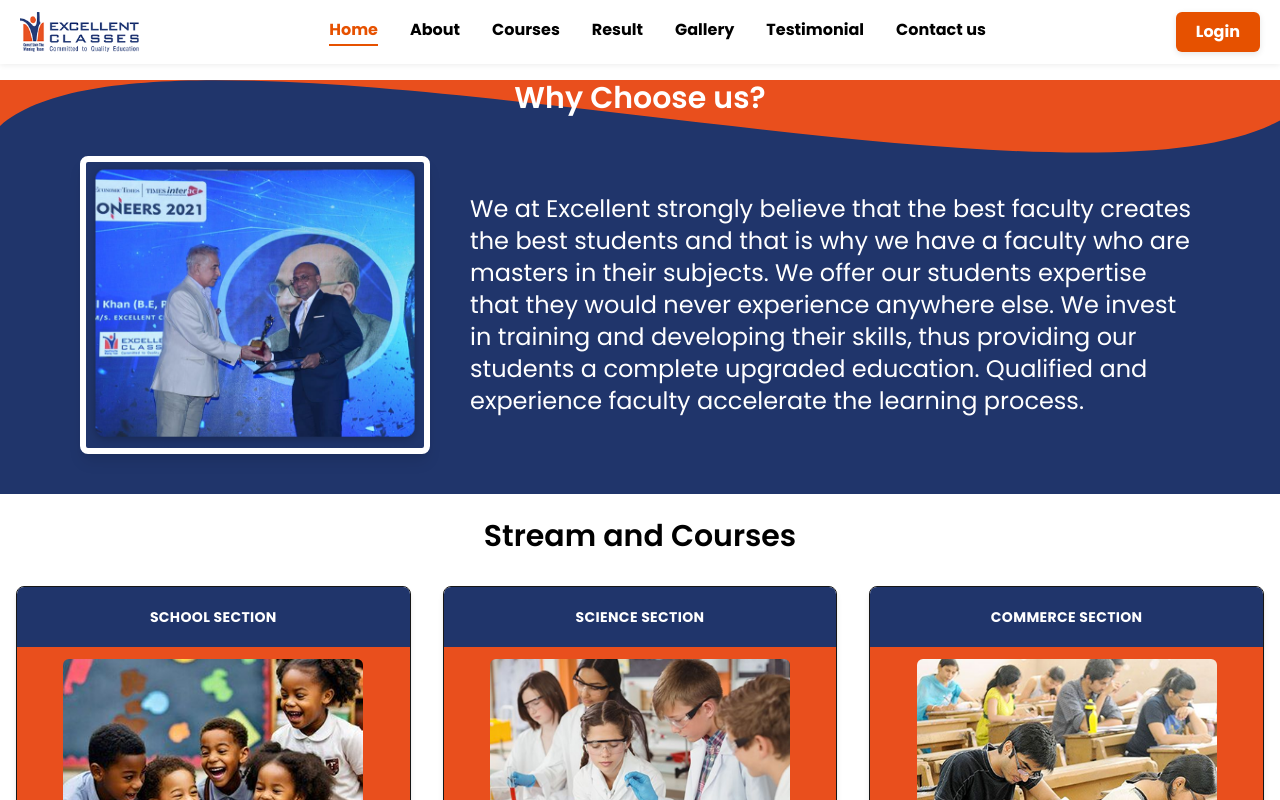
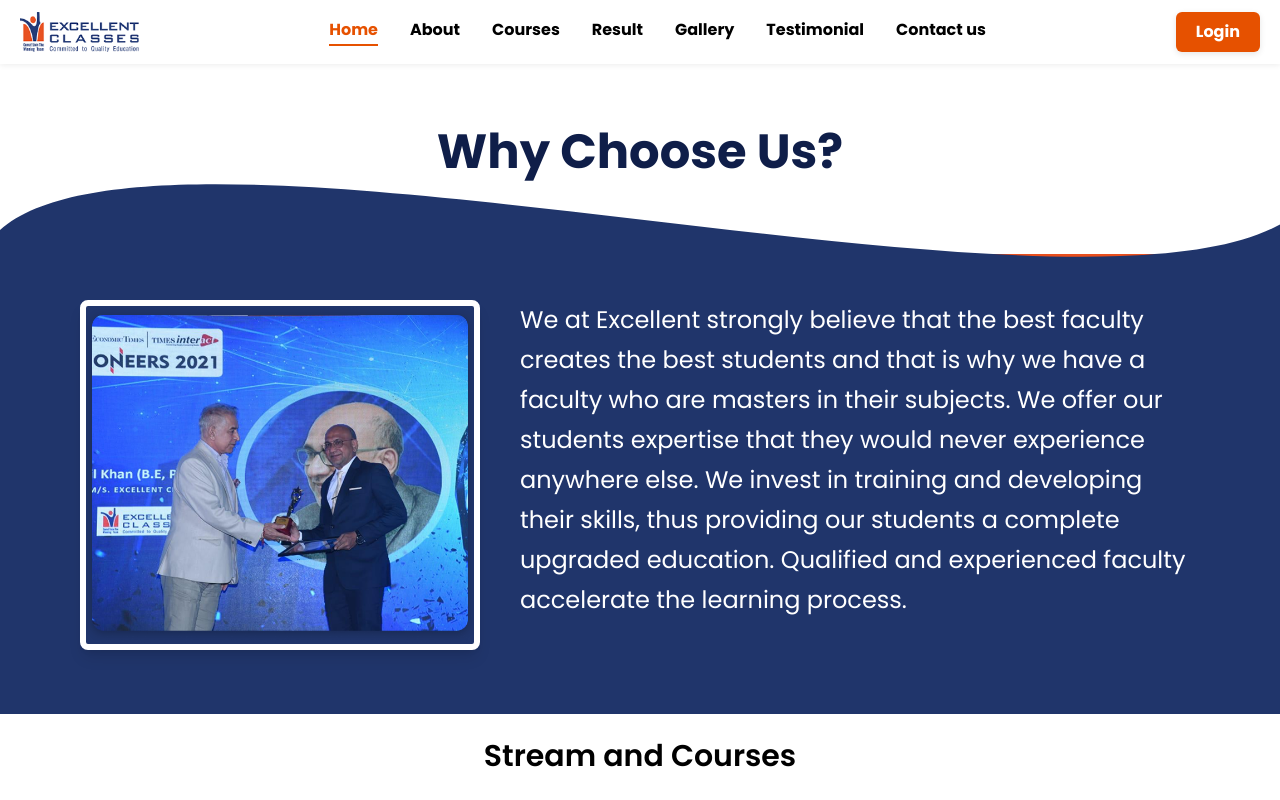
Before and after one commit to dev-nexcore/excellent_class_User, a Next.js app: page / in a window 1280 px wide. Shown: the top 800 px of the page. Built offline with nearby package versions, Linux system fonts and the light colour scheme.

Commit message:
done-by-home-page

```diff
--- a/src/app/layout.jsx
+++ b/src/app/layout.jsx
@@ -3,7 +3,7 @@ import { Geist_Mono } from "next/font/google";
 import "./globals.css";
 import Navbar from "@/components/common/Navbar";
 import Footer from "@/components/common/Footer"; // ✅ Make sure this is correct
-import BreadCrumbs from "@/components/breadCrumbs/BreadCrumbs";
+import BreadCrumbs from "@/components/breadCrumbs/breadCrumbs";
 const inter = Inter({
   variable: "--font-sans",
   subsets: ["latin"],
--- a/src/app/page.jsx
+++ b/src/app/page.jsx
@@ -1,7 +1,5 @@
 import Footer from "@/components/common/Footer";
 import Navbar from "@/components/common/Navbar";
-import ContactUs from "@/components/home/ContactUs";
-import ContactCards from "@/components/home/ContactUs";
 import ExamSection from "@/components/home/stream2";
 import StreamAndCourses from "@/components/home/streamandcourses";
 import WhyChooseUs from "@/components/home/whychooseus";
--- a/src/components/home/stream2.jsx
+++ b/src/components/home/stream2.jsx
@@ -10,14 +10,14 @@ export default function ExamSection() {
       image: "/Home/Rectangle 34.png",
       desc: "NEET, JEE ( M ), MHT-CET",
       direction: "left",
-      link: "/",
+      link: "/courses",
     },
     {
       title: "COMPETITIVE EXAMS",
       image: "/Home/Rectangle 35.png",
       desc: "CA Foundation",
       direction: "right",
-      link: "/",
+      link: "/courses",
     },
   ];
 
--- a/src/components/home/streamandcourses.jsx
+++ b/src/components/home/streamandcourses.jsx
@@ -16,13 +16,13 @@ export default function StreamAndCourses() {
       title: "SCIENCE SECTION",
       image: "/Home/Rectangle 24.png",
       desc: "XI & XII & Entrance",
-      link: "/college",
+      link: "/school",
     },
     {
       title: "COMMERCE SECTION",
       image: "/Home/Rectangle 23.png",
       desc: "XI, XII, F.Y to T.Y.B.Com, BMS, BAF",
-      link: "/class",
+      link: "/school",
     },
   ];
 
--- a/src/components/home/whychooseus.jsx
+++ b/src/components/home/whychooseus.jsx
@@ -1,47 +1,74 @@
 "use client";
 import Image from "next/image";
-import React from "react";
+import React, { useRef } from "react";
+import { motion, useInView } from "framer-motion";
 
 export default function WhyChooseUs() {
+  const ref = useRef(null);
+  const isInView = useInView(ref, { once: true, margin: "-100px" });
+
   return (
-    <section
-      className="relative w-auto bg-no-repeat bg-[#e94f1d] bg-right-top bg-cover  "
-      style={{
-        backgroundImage: "url('/home/Rectangle.svg')",
-      }}
-    >
-      <div className="text-center">
-        <h2 className="text-2xl md:text-3xl font-semibold text-white mt-4">
-          Why Choose us?
+    <section className="relative w-full bg-white overflow-hidden">
+      {/* Heading OUTSIDE SVG */}
+      <div className="relative z-20 pt-16 pb-6 text-center">
+        <h2 className="text-3xl md:text-5xl font-bold text-[#0f1e49]">
+          Why Choose Us?
         </h2>
       </div>
 
-      <div className="px-6 md:px-20 py-10">
-        <div className="flex flex-col md:flex-row items-center justify-center gap-10">
-          {/* Image */}
-          <div className="flex-shrink-0">
-            <div className="border-[6px] border-white rounded-lg overflow-hidden shadow-lg w-[300px]  md:w-[350px]">
+      {/* Orange Strip Behind SVG */}
+      <div className="absolute top-[190px] left-0 right-0 h-[40px] bg-[#e94f1d] z-0" />
+
+      {/* SVG Wave Background */}
+      <div className="absolute top-[120px] left-0 right-0 z-0">
+        <Image
+          src="/home/Rectangle.svg"
+          alt="Wave"
+          width={1920}
+          height={100}
+          className="w-full h-auto"
+        />
+      </div>
+
+      {/* Main Content */}
+      <div ref={ref} className="relative z-10 pt-[180px] px-4 md:px-0">
+        <div className="px-6 md:px-20 pb-16">
+          <div className="flex flex-col md:flex-row items-start justify-center gap-10">
+            {/* Image - Slide from Left */}
+            <motion.div
+              initial={{ x: -100, opacity: 0 }}
+              animate={isInView ? { x: 0, opacity: 1 } : {}}
+              transition={{ duration: 0.8, ease: "easeOut" }}
+              className="flex-shrink-0 md:mr-auto -mt-20"
+            >
+              <div className="border-[6px] border-white rounded-lg overflow-hidden shadow-lg w-[400px] h-[350px]">
                 <Image
                   src="/Rectangle17.png"
                   alt="Award"
-                width={350}
-                height={300}
+                  width={400}
+                  height={350}
                   className="object-cover w-full h-full"
                 />
               </div>
-          </div>
+            </motion.div>
 
-          {/* Text */}
-          <div className="text-white text-2xl w-full leading-8 font-medium text-center md:text-left">
+            {/* Text - Aligned to image top */}
+            <motion.div
+              initial={{ x: 100, opacity: 0 }}
+              animate={isInView ? { x: 0, opacity: 1 } : {}}
+              transition={{ duration: 0.8, ease: "easeOut", delay: 0.2 }}
+              className="text-white text-[17px] md:text-2xl leading-10 font-Poppins text-center md:text-left max-w-[700px] self-start mt-[-80px] gap-8"
+            >
               <p>
                 We at Excellent strongly believe that the best faculty creates the
                 best students and that is why we have a faculty who are masters in
                 their subjects. We offer our students expertise that they would
                 never experience anywhere else. We invest in training and developing
                 their skills, thus providing our students a complete upgraded
-              education. Qualified and experience faculty accelerate the learning
+                education. Qualified and experienced faculty accelerate the learning
                 process.
               </p>
+            </motion.div>
           </div>
         </div>
       </div>
```
Also changed, not shown: 1 other file (tests, documents, lock files or other folders). Lines whose indentation alone changed are shown as unchanged.
